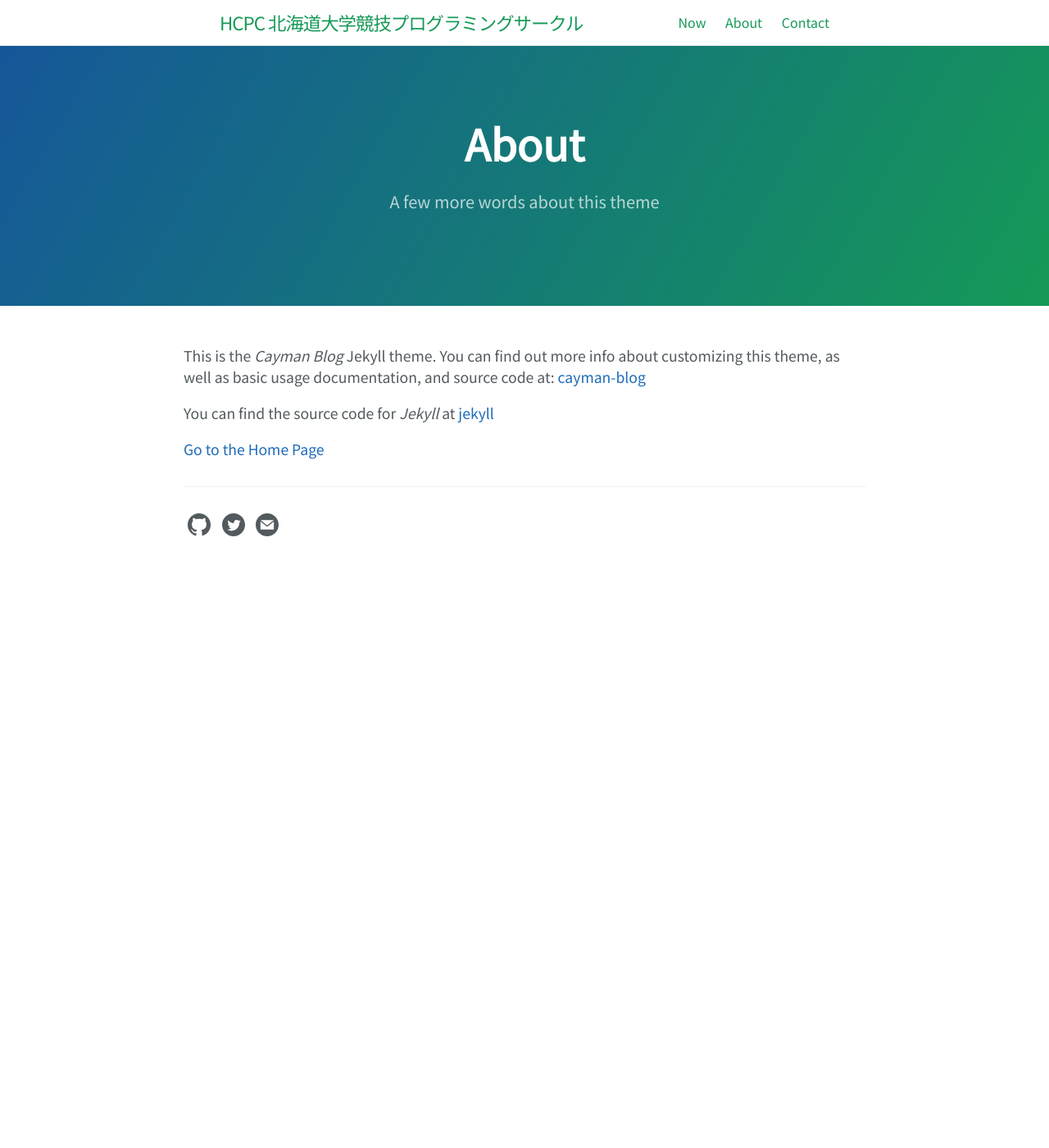
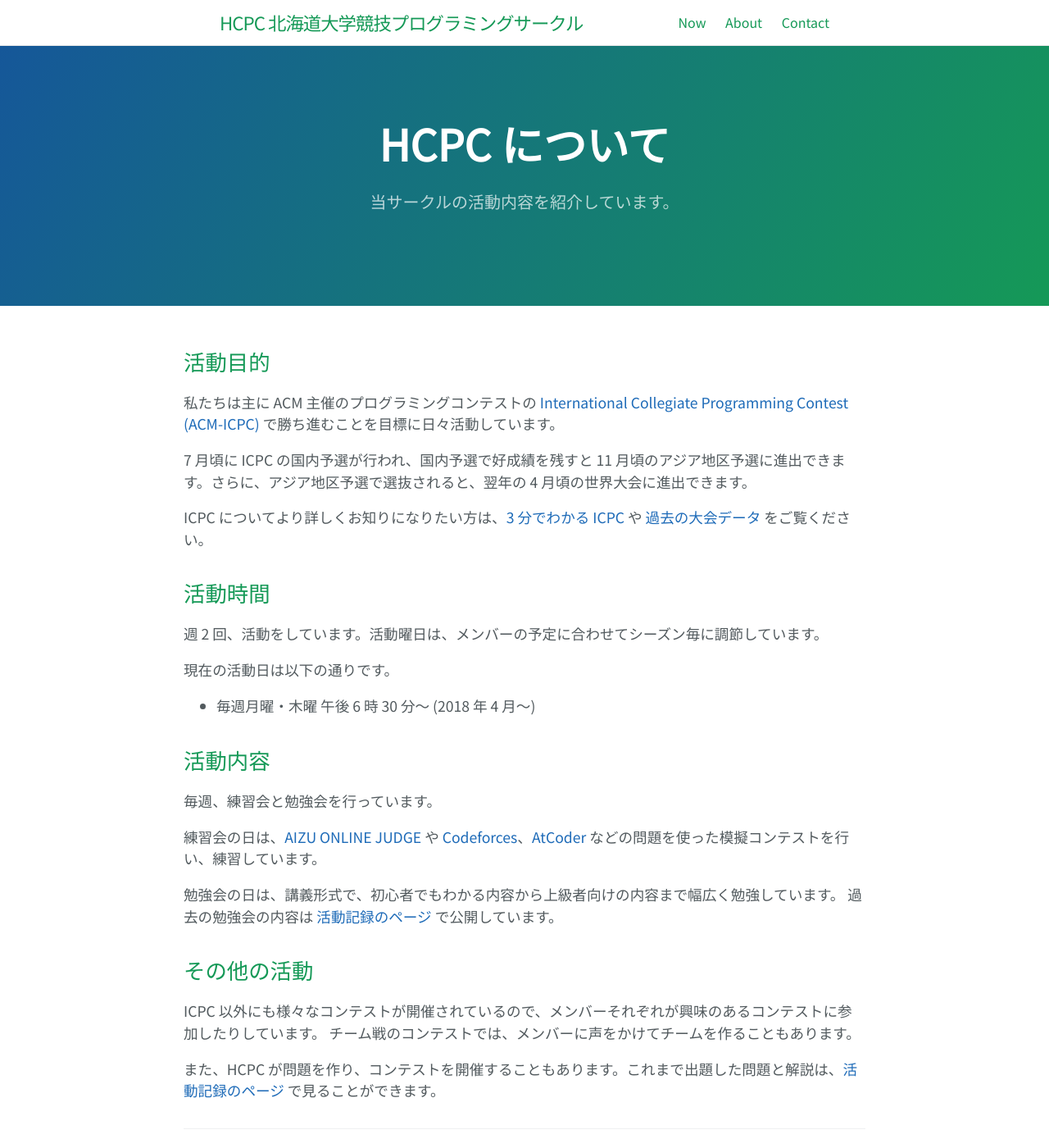
Before and after one commit to hcpc-hokudai/hcpc-hokudai.github.io, a Jekyll site: the page built from about.md, in a window 1280 px wide and 1400 px high. Shown: the whole window at 82% size. Built offline with Jekyll 4.4.1, drawn with Linux system fonts in a browser that asks for light colours.

Commit message:
site-header の更新

```diff
--- a/_includes/site-header.html
+++ b/_includes/site-header.html
@@ -27,7 +27,7 @@
             {% if my_page.title %}
               {% if my_page.title contains "404" %}
               {% else %}
-                <a class="page-link" href="{{ my_page.url | absolute_url }}">{{ my_page.title | escape }}</a>
+                <a class="page-link" href="{{ my_page.url | absolute_url }}">{{ my_page.header-title | escape }}</a>
               {% endif %}
             {% endif %}
           {% endfor %}
--- a/about.md
+++ b/about.md
@@ -1,15 +1,35 @@
 ---
 layout: page
-title: About
-tagline: A few more words about this theme
+title: HCPC について
+header-title: About
+tagline: 当サークルの活動内容を紹介しています。
 permalink: /about.html
 ref: about
 order: 0
 ---
 
-This is the _Cayman Blog_ Jekyll theme. You can find out more info about customizing this theme, as well as basic usage documentation, and source code at: [cayman-blog](https://github.com/lorepirri/cayman-blog)
+## 活動目的
+私たちは主に ACM 主催のプログラミングコンテストの [International Collegiate Programming Contest (ACM-ICPC)](https://icpc.iisf.or.jp/) で勝ち進むことを目標に日々活動しています。
 
-You can find the source code for _Jekyll_ at [jekyll](https://github.com/jekyll/jekyll)
+7 月頃に ICPC の国内予選が行われ、国内予選で好成績を残すと 11 月頃のアジア地区予選に進出できます。さらに、アジア地区予選で選抜されると、翌年の 4 月頃の世界大会に進出できます。
 
+ICPC についてより詳しくお知りになりたい方は、[3 分でわかる ICPC](https://icpc.iisf.or.jp/acm-icpc/3min/) や [過去の大会データ](https://icpc.iisf.or.jp/past/) をご覧ください。
 
-[Go to the Home Page]({{ '/' | absolute_url }})
+## 活動時間
+週 2 回、活動をしています。活動曜日は、メンバーの予定に合わせてシーズン毎に調節しています。
+
+現在の活動日は以下の通りです。
+
+- 毎週月曜・木曜 午後 6 時 30 分～ (2018 年 4 月〜)
+
+## 活動内容
+毎週、練習会と勉強会を行っています。
+
+練習会の日は、[AIZU ONLINE JUDGE](http://judge.u-aizu.ac.jp/onlinejudge/) や [Codeforces](http://codeforces.com/)、[AtCoder](http://atcoder.jp/) などの問題を使った模擬コンテストを行い、練習しています。
+
+勉強会の日は、講義形式で、初心者でもわかる内容から上級者向けの内容まで幅広く勉強しています。 過去の勉強会の内容は [活動記録のページ]({{ '/activities.html' | absolute_url }}) で公開しています。
+
+## その他の活動
+ICPC 以外にも様々なコンテストが開催されているので、メンバーそれぞれが興味のあるコンテストに参加したりしています。 チーム戦のコンテストでは、メンバーに声をかけてチームを作ることもあります。
+
+また、HCPC が問題を作り、コンテストを開催することもあります。これまで出題した問題と解説は、[活動記録のページ]({{ '/activities.html' | absolute_url }}) で見ることができます。
```
Also changed, not shown: contact.md (+1 -0 lines), now.md (+1 -0 lines).
